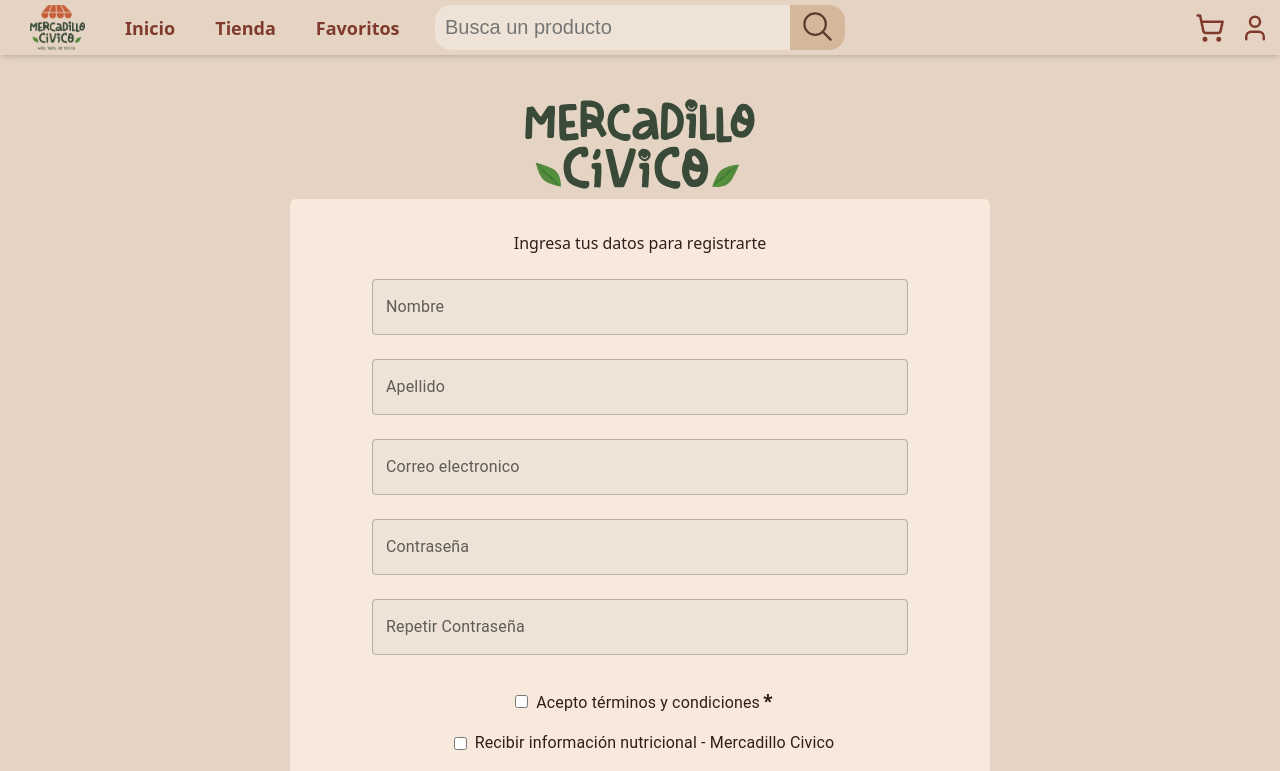
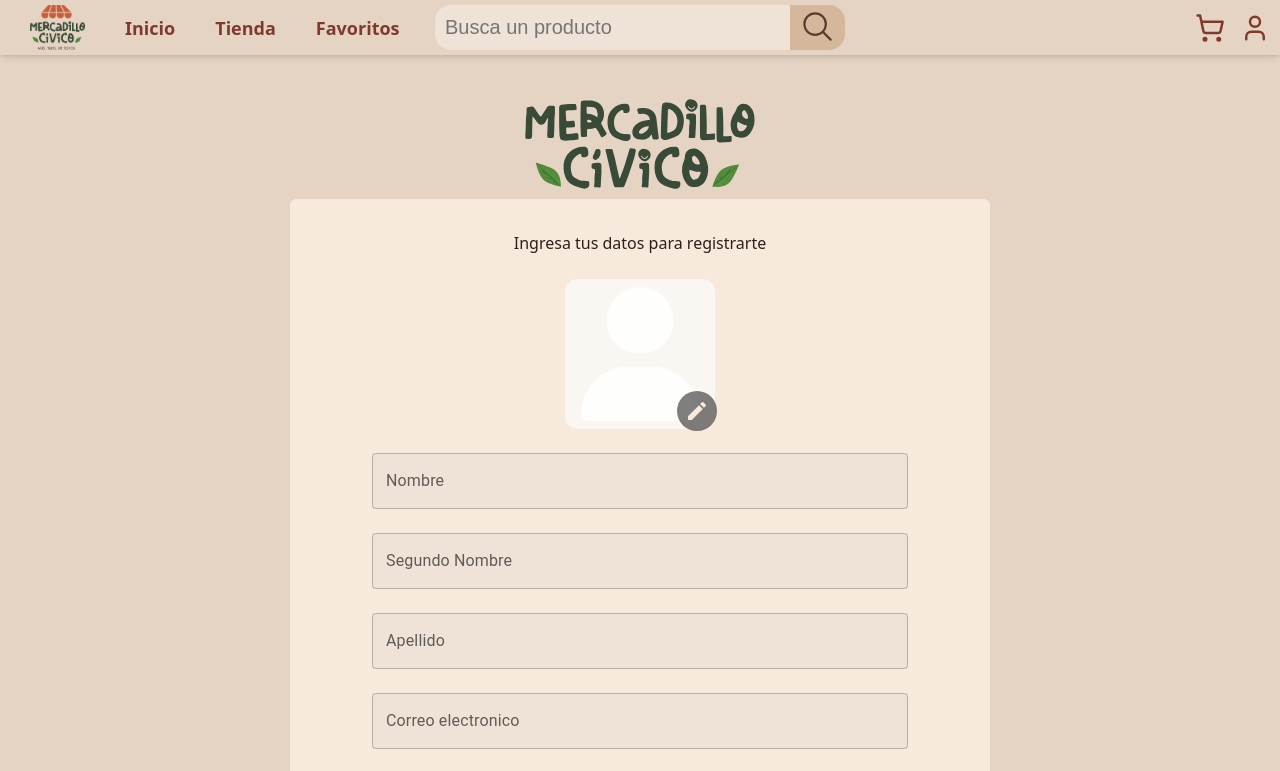
Before and after one commit to MercadilloCivico/MercadilloCivico, a React (Vite) app in the folder front/: page /Register in a window 1280 px wide. Shown: the top 771 px of the page. Built offline with nearby package versions, Linux system fonts and the light colour scheme; no server answers.

Commit message:
fix: :bug: formulario completado de manera epica

```diff
--- a/front/src/views/Register/Register.jsx
+++ b/front/src/views/Register/Register.jsx
@@ -5,67 +5,121 @@ import validacion from './validacion';
 import CustomInput from '../../components/CustomInput/CustomInput';
 import CustomButton from '../../components/CustomButton/CustomButton';
 import { CheckboxRequired, CheckboxBasic } from '../../components/Chechbox/Checkbox';
+import { useDispatch } from 'react-redux';
+import { register } from '../../store/thunks/authThunks';
+import { MdEdit } from 'react-icons/md';
+import { FaUser } from 'react-icons/fa6';
+
 function Register() {
   const navigate = useNavigate();
+  const dispatch = useDispatch();
   // Estado para los datos del formulario y los errores de validación
-  const [register, setRegister] = useState({
+  const [formData, setFormData] = useState({
+    imgUrl: null,
     name: '',
+    secondname: '',
     lastname: '',
     mail: '',
     password: '',
     repeatPassword: '',
-    image: null,
+    imgPreview: '',
   });
   const [errors, setErrors] = useState({});
 
   // Maneja cambios en los campos del formulario
   const handleInput = (e) => {
-    // console.log(e.target.name, e.target.value);
     const { name, value } = e.target;
-    if (name === 'image') {
+    if (name === 'img') {
       // Si el campo es una imagen, actualiza el estado con el archivo seleccionado
-      const file = e.target.files[0];
-      setRegister({
-        ...register,
-        image: file,
+      const imgFile = e.target.files[0];
+      if (imgFile) {
+        const reader = new FileReader();
+        reader.onload = () => {
+          setFormData({
+            ...formData,
+            imgPreview: reader.result, // Establecer la vista previa de la imagen
+            imgUrl: imgFile, // Establecer la imagen seleccionada
+          });
+        };
+        reader.readAsDataURL(imgFile);
+      }
+    } else if (name === 'secondname' && value === '') {
+      // Si el campo de segundo nombre está vacío, establecerlo como null
+      setFormData({
+        ...formData,
+        [name]: value || '',
       });
     } else {
       // Para otros campos, actualiza el estado con el valor ingresado
-      setRegister({
-        ...register,
+      setFormData({
+        ...formData,
         [name]: value,
       });
     }
-    setErrors(validacion({ ...register, [e.target.name]: e.target.value }));
+    setErrors(validacion({ ...formData, [e.target.name]: e.target.value }));
   };
 
   // Maneja el envío del formulario
   const handleSubmit = (e) => {
     e.preventDefault();
-    const errors = {}; // Inicializa un objeto para almacenar errores
-    // Valida que todos los campos estén completos
-    for (const key in register) {
-      if (register[key] === '') {
-        // Agrega mensaje de error para campo vacío
-        return alert('Todos los campos son obligatorios');
+
+    // Verificar si se proporcionó una imagen
+    const isImageProvided = formData.imgUrl !== null;
+
+    // Si se proporciona una imagen, validarla
+    if (isImageProvided) {
+      const formErrors = validacion(formData); // Realizar validación del formulario
+      setErrors(formErrors);
+
+      // Validamos que los campos obligatorios estén completos
+      const requiredFields = ['name', 'lastname', 'mail', 'password', 'repeatPassword'];
+      const isFormValid = requiredFields.every((field) => formData[field].trim() !== '');
+
+      if (isFormValid && Object.keys(formErrors).length === 0) {
+        dispatch(register(formData));
+        alert('Formulario enviado');
+        setFormData({
+          imgUrl: null,
+          name: '',
+          secondname: '', // Establecer el segundo nombre como cadena vacía
+          lastname: '',
+          mail: '',
+          password: '',
+          repeatPassword: '',
+        });
+        navigate('/store');
+      } else {
+        alert('Por favor, complete todos los campos obligatorios correctamente.');
+      }
+    } else {
+      // Si no se proporciona ninguna imagen, continuar con el envío del formulario sin validarla
+      const formErrors = validacion({
+        ...formData,
+        imgUrl: '', // Simular que se proporciona una URL de imagen vacía para evitar errores de validación
+      });
+      setErrors(formErrors);
+
+      // Validamos que los campos obligatorios estén completos
+      const requiredFields = ['name', 'lastname', 'mail', 'password', 'repeatPassword'];
+      const isFormValid = requiredFields.every((field) => formData[field].trim() !== '');
+
+      if (isFormValid && Object.keys(formErrors).length === 0) {
+        dispatch(register(formData));
+        alert('Formulario enviado');
+        setFormData({
+          imgUrl: null,
+          name: '',
+          secondname: '', // Establecer el segundo nombre como cadena vacía
+          lastname: '',
+          mail: '',
+          password: '',
+          repeatPassword: '',
+        });
+        navigate('/store');
+      } else {
+        alert('Por favor, complete todos los campos obligatorios correctamente.');
       }
     }
-    setErrors(errors); // Actualiza el estado con los errores encontrados
-    // Si no hay errores, procede con el envío del formulario
-    if (Object.keys(errors).length === 0) {
-      // Muestra los datos del formulario en la consola
-      console.log('datos del formulario: ', register);
-    }
-    // Limpia el estado del formulario después del envío
-    setRegister({
-      name: '',
-      lastname: '',
-      mail: '',
-      password: '',
-      repeatPassword: '',
-      image: null,
-    });
-    navigate('/home');
   };
 
   return (
@@ -76,18 +130,56 @@ function Register() {
         className='bg-tuscany-100 rounded-md max-w-[700px] mx-auto py-8'>
         <p className='text-pearl-bush-950 text-base'>Ingresa tus datos para registrarte</p>
         <br />
+        <div className='bottom-[calc(-75px+15%)] outline outline-2 outline-tuscany-100 mx-auto left-0 right-0 w-[150px] h-[150px] rounded-xl bg-pearl-bush-50 object-cover overflow-hidden'>
+          <>
+            <input
+              name='img'
+              id='img'
+              onChange={handleInput}
+              type='file'
+              accept='image/*'
+              className='hidden absolute'
+            />
+            <label
+              htmlFor='img'
+              className='text-tuscany-100 absolute m-28 w-[40px] h-[40px] backdrop-blur-[3px] rounded-full p-2 bg-[#00000080] hover:bg-[#00000090] transition border-none hover:cursor-pointer'>
+              <MdEdit className='w-full h-full' />
+            </label>
+          </>
 
+          {formData.imgUrl && !formData.imgPreview ? (
+            <img className='w-full h-full object-cover' src={formData.imgUrl}></img>
+          ) : formData.imgPreview ? (
+            <img className='w-full h-full object-cover' src={formData.imgPreview}></img>
+          ) : (
+            <FaUser className='w-full h-full p-2' />
+          )}
+        </div>
+        <div className='text-crown-of-thorns-600'>{errors.imgUrl}</div>
+        <br />
         <div className='flex flex-col self-center max-w-[600px] min-w-[250px] mx-auto px-8'>
           <CustomInput
             label='Nombre'
             placeholder='Nombre'
             name='name'
             type='text'
-            value={register.name}
+            value={formData.name}
             onChange={handleInput}
-            inputProps={{ maxLength: 5 }}
+            className={{ maxLength: 30 }}
           />
-          <div className='text-pearl-bush-950'>{errors.name}</div>
+          <div className='text-crown-of-thorns-600'>{errors.name}</div>
+        </div>
+        <br />
+        <div className='flex flex-col self-center max-w-[600px] min-w-[250px] mx-auto px-8'>
+          <CustomInput
+            label='Segundo Nombre'
+            placeholder='Opcional'
+            name='secondname'
+            type='text'
+            value={formData.secondname}
+            onChange={handleInput}
+          />
+          <div className='text-crown-of-thorns-600'>{errors.secondname}</div>
         </div>
         <br />
         <div className='flex flex-col self-center max-w-[600px] min-w-[250px] mx-auto px-8'>
@@ -96,10 +188,10 @@ function Register() {
             placeholder='Apellido'
             name='lastname'
             type='text'
-            value={register.lastname}
+            value={formData.lastname}
             onChange={handleInput}
           />
-          <div className='text-pearl-bush-950'>{errors.lastname}</div>
+          <div className='text-crown-of-thorns-600'>{errors.lastname}</div>
         </div>
         <br />
         <div className='flex flex-col self-center max-w-[600px] min-w-[250px] mx-auto px-8'>
@@ -108,10 +200,10 @@ function Register() {
             placeholder='Correo electronico'
             name='mail'
             type='mail'
-            value={register.mail}
+            value={formData.mail}
             onChange={handleInput}
           />
-          <div className='text-pearl-bush-950'>{errors.mail}</div>
+          <div className='text-crown-of-thorns-600'>{errors.mail}</div>
         </div>
         <br />
         <div className='flex flex-col self-center max-w-[600px] min-w-[250px] mx-auto px-8'>
@@ -120,10 +212,10 @@ function Register() {
             placeholder='Contraseña'
             name='password'
             type='password'
-            value={register.password}
+            value={formData.password}
             onChange={handleInput}
           />
-          <div className='text-pearl-bush-950'>{errors.password}</div>
+          <div className='text-crown-of-thorns-600'>{errors.password}</div>
         </div>
         <br />
         <div className='flex flex-col self-center max-w-[600px] min-w-[250px] mx-auto px-8'>
@@ -132,10 +224,10 @@ function Register() {
             placeholder='Repetir Contraseña'
             name='repeatPassword'
             type='password'
-            value={register.repeatPassword}
+            value={formData.repeatPassword}
             onChange={handleInput}
           />
-          <div className='text-pearl-bush-950'>{errors.repeatPassword}</div>
+          <div className='text-crown-of-thorns-600'>{errors.repeatPassword}</div>
         </div>
         <br />
         <CheckboxRequired />
--- a/front/src/views/Register/validacion.js
+++ b/front/src/views/Register/validacion.js
@@ -1,4 +1,4 @@
-function validacion({ name, lastname, mail, password, repeatPassword }) {
+function validacion({ name, secondname, lastname, mail, password, repeatPassword }) {
   const onlyLetters = /^[A-Za-zÁáÉéÍíÓóÚúÑñ]{1,15}$/;
   const strongPassword = /^(?=.*[a-z])(?=.*[A-Z])(?=.*\d)(?=.*[@$!%*?&])[A-Za-z\d@$!%*?&]{6,}$/;
   const errors = {};
@@ -8,12 +8,15 @@ function validacion({ name, lastname, mail, password, repeatPassword }) {
     errors.name = 'El nombre es obligatorio';
   } else if (name.length < 3) {
     errors.name = 'El nombre debe tener al menos 3 caracteres';
-  } else if (name.length > 15) {
-    errors.name = 'El nombre debe tener menos de 15 caracteres';
   } else if (!onlyLetters.test(name)) {
     errors.name = 'El nombre solo puede contener letras';
   } else if (!name.length) {
     errors.name = 'El nombre es obligatorio';
+  }
+  // La validación del segundo nombre se realiza solo si hay un valor
+  if (secondname && (secondname.length < 3 || !onlyLetters.test(secondname))) {
+    errors.secondname =
+      'El segundo nombre debe tener al menos 3 caracteres y solo puede contener letras';
   }
   // Validación del apellido
   if (!lastname.trim()) {
```
